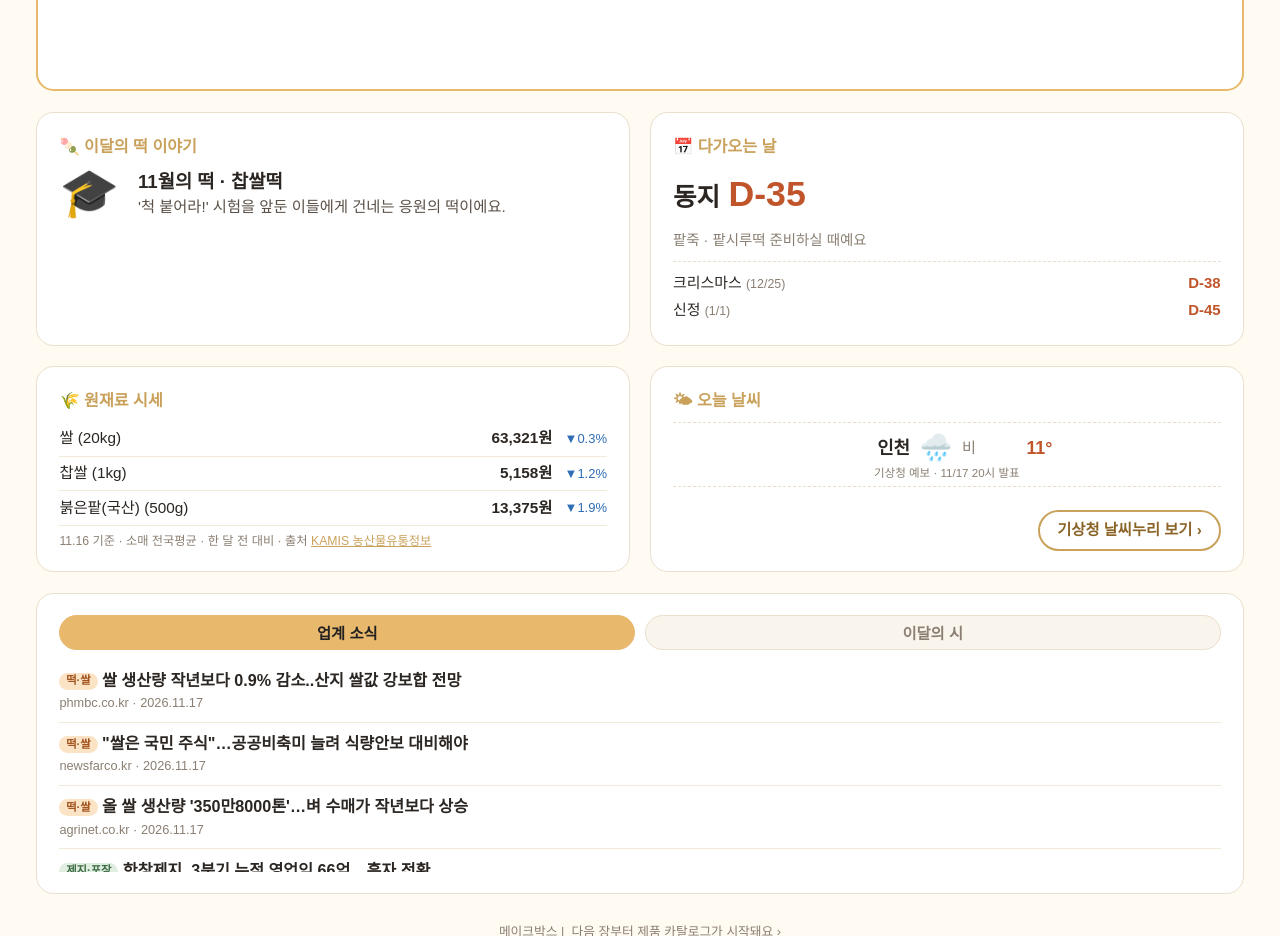
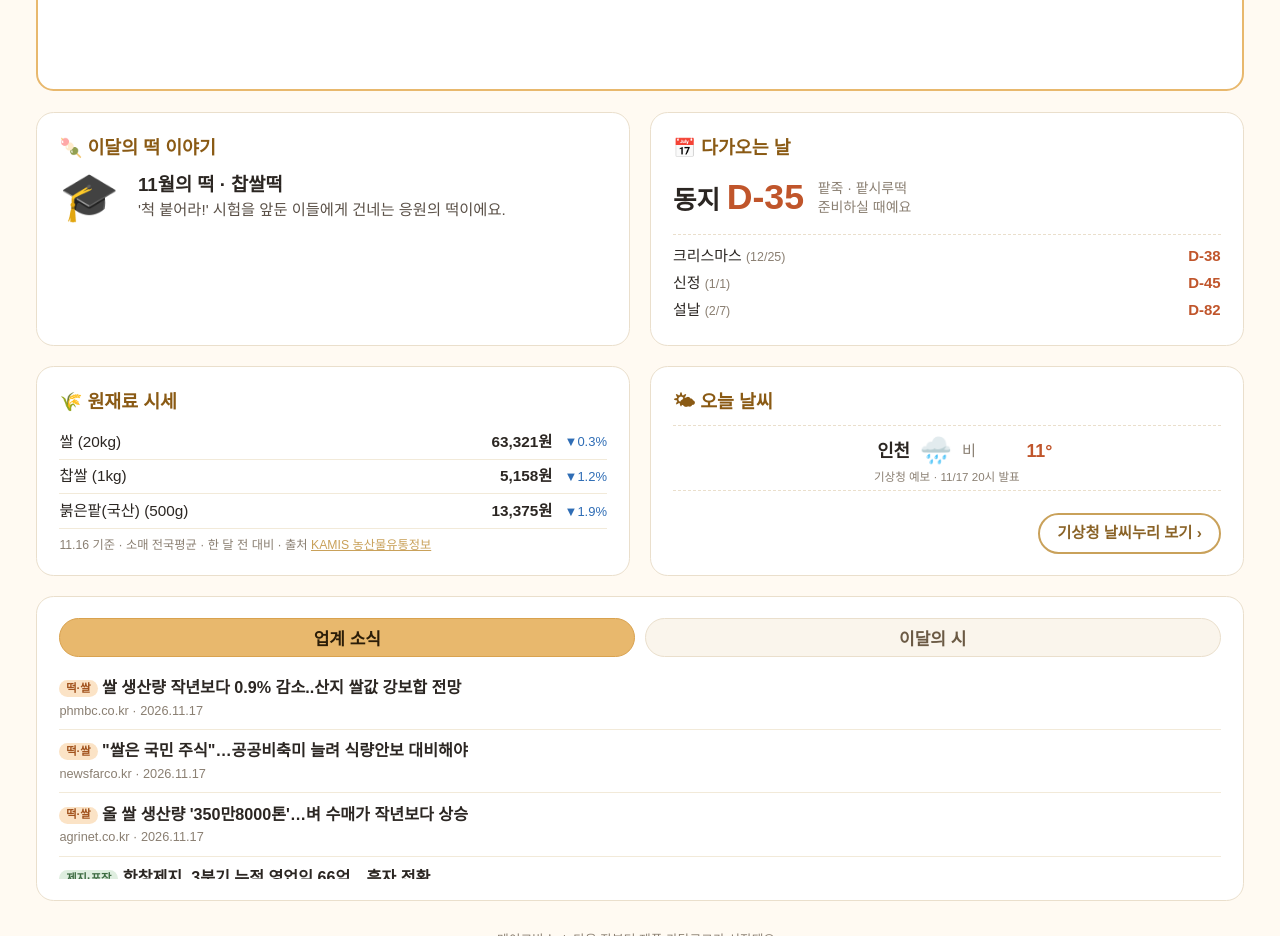
Before and after one commit to Yoo-young-min/MB-erp, a plain HTML site: page flipbook/today-makebox.html in a window 1280 px wide. Shown: the part 400-1336 px from the top of the page. Drawn offline with Linux system fonts and the light colour scheme.

Commit message:
Add files via upload

```diff
--- a/flipbook/today-makebox.html
+++ b/flipbook/today-makebox.html
@@ -79,12 +79,13 @@ h1 b{color:var(--gold)}
 .hello{font-size:.92em;margin-top:.3em}
 .grid{display:grid;grid-template-columns:1fr 1fr;gap:2.4vmin}
 .card{background:var(--card);border:1px solid var(--line);border-radius:2.2vmin;padding:2.6vmin 2.8vmin;position:relative}
-.card h2{font-size:.95em;color:var(--gold);font-weight:800;margin-bottom:1.2vmin;display:flex;align-items:center;gap:.4em}
+.card h2{font-size:1.08em;color:#8a5a14;font-weight:900;margin-bottom:1.2vmin;display:flex;align-items:center;gap:.4em}
 .badge{font-size:.72em;background:#fbe3c6;color:#a2531e;border-radius:1em;padding:.1em .6em;font-weight:700}
-.dday-main{display:flex;align-items:baseline;gap:.5em;flex-wrap:wrap}
+.dday-main{display:grid;grid-template-columns:auto 1fr;align-items:center;column-gap:.8em}
+.dday-main .left{display:flex;align-items:baseline;gap:.4em;white-space:nowrap}
 .dday-main .ev{font-size:1.5em;font-weight:800}
 .dday-main .d{font-size:2.1em;font-weight:900;color:#c0552b}
-.dday-main .tip{width:100%;font-size:.85em;color:var(--muted)}
+.dday-main .tip{font-size:.82em;line-height:1.35;color:var(--muted)}
 .dday-list{margin-top:1.2vmin;border-top:1px dashed var(--line);padding-top:1vmin;font-size:.88em}
 .dday-list div{display:flex;justify-content:space-between;padding:.15em 0}
 .dday-list span:last-child{color:#c0552b;font-weight:700}
@@ -150,8 +151,8 @@ html.emb .tabbody{touch-action:pan-y}
 .nc{display:inline-block;font-size:.7em;font-weight:800;border-radius:1em;padding:.05em .6em;margin-right:.4em;vertical-align:.12em;background:#fbe3c6;color:#a2531e}
 .nc.p{background:#dfeee0;color:#3d6b42}
 .tabs{display:flex;gap:1.2vmin;margin-bottom:1.2vmin}
-.tabs button{flex:1;border:1px solid var(--line);background:#faf5ec;border-radius:1.2em;padding:.35em;font-weight:700;color:var(--muted);cursor:pointer;font-family:inherit;font-size:.9em}
-.tabs button.on{background:var(--gold2);color:#222;border-color:var(--gold2)}
+.tabs button{flex:1;border:1px solid var(--line);background:#faf5ec;border-radius:1.2em;padding:.35em;font-weight:800;color:#6b5a44;font-size:1em;cursor:pointer;font-family:inherit}
+.tabs button.on{background:var(--gold2);color:#2b1d08;border-color:#d9a24f;font-weight:900}
 .poem{font-family:"Nanum Myeongjo","Batang","Noto Serif KR",serif;white-space:pre-line;text-align:center;font-size:1.05em;line-height:1.9}
 .poem small{display:block;font-family:inherit;font-size:.75em;color:var(--muted);margin-top:.8em;line-height:1.5}
 footer{text-align:center;font-size:.75em;color:var(--muted);margin-top:auto;padding-top:1vmin}
@@ -205,7 +206,7 @@ footer{text-align:center;font-size:.75em;color:var(--muted);margin-top:auto;padd
     </div>
   </section>
 
-  <footer>메이크박스&nbsp;|&nbsp; 다음 장부터 제품 카탈로그가 시작돼요 ›</footer>
+  <footer>메이크박스 &nbsp;|&nbsp; 다음 장부터 제품 카탈로그가 시작돼요 ›</footer>
 </div>
 
 <script>
@@ -221,8 +222,8 @@ var up=EVENTS.map(function(e){var p=e[0].split("-");var d=new Date(+p[0],+p[1]-1
 var dm=document.getElementById("dmain"),dl=document.getElementById("dlist");
 if(up.length){
   var f=up[0];
-  dm.innerHTML='<span class="ev">'+f.name+'</span><span class="d">'+(f.n===0?"D-DAY":"D-"+f.n)+'</span><span class="tip">'+f.tip+' 준비하실 때예요</span>';
-  dl.innerHTML=up.slice(1,3).map(function(e){return '<div><span>'+e.name+' <small style="color:#8a7f72">('+(e.d.getMonth()+1)+'/'+e.d.getDate()+')</small></span><span>D-'+e.n+'</span></div>';}).join("");
+  dm.innerHTML='<div class="left"><span class="ev">'+f.name+'</span><span class="d">'+(f.n===0?"D-DAY":"D-"+f.n)+'</span></div><span class="tip">'+f.tip+'<br>준비하실 때예요</span>';
+  dl.innerHTML=up.slice(1,4).map(function(e){return '<div><span>'+e.name+' <small style="color:#8a7f72">('+(e.d.getMonth()+1)+'/'+e.d.getDate()+')</small></span><span>D-'+e.n+'</span></div>';}).join("");
 }else{dm.innerHTML='<span class="tip">등록된 일정이 없어요</span>';}
 
 /* 시세 */
```
